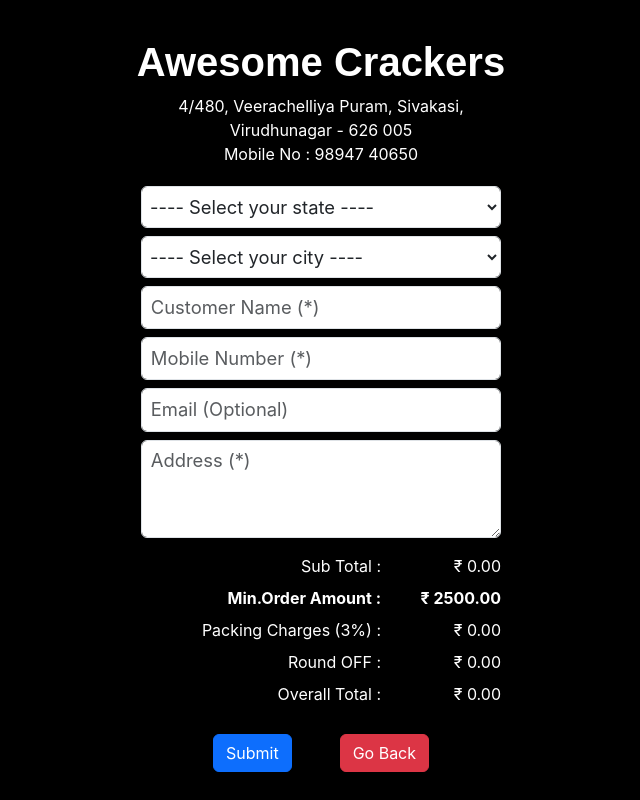
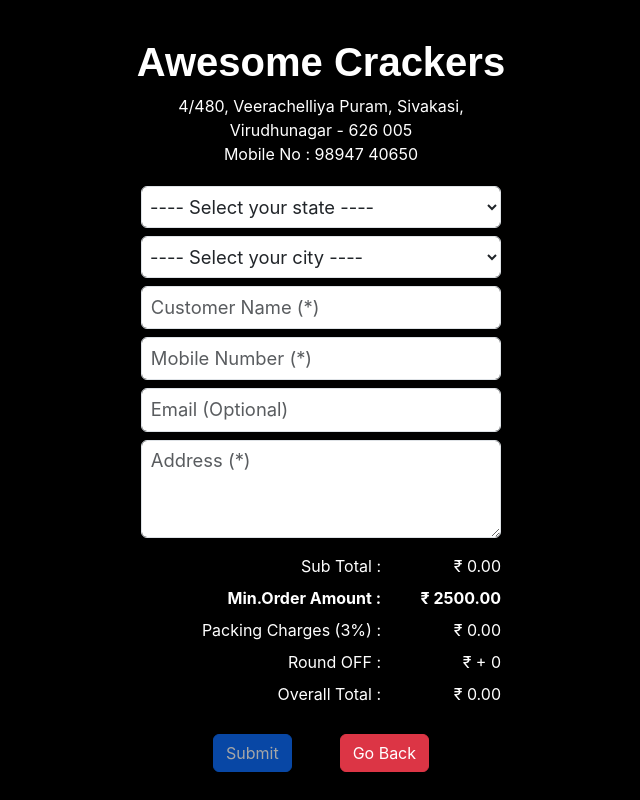
Before and after one commit to nirmal003/Diwali, a React (Create React App) app in the folder client/: page /estimate in a window 1280 px wide. Shown: the whole page, without its empty margins (319-959 px from the left). Built offline with nearby package versions, Linux system fonts and the light colour scheme.

Commit message:
first commit

```diff
--- a/client/src/components/home/Home.js
+++ b/client/src/components/home/Home.js
@@ -46,10 +46,10 @@ function Home() {
         <Col className="col-lg-6 col-md-8 col-12">
           <h3 className="fw-bold text-start ">Welcome To</h3>
           <h2 className="text-danger text-start fw-bold mb-4">
-            Diwali Crackers
+            Awesome Crackers
           </h2>
           <p className="fs-5 para roboto ">
-            Malathi Crackers, We are the leading online fireworks supplier of
+            Awesome Crackers, We are the leading online fireworks supplier of
             all types of conventional crackers including chakras, flowerpots,
             rockets, bombs, sound crackers, etc. Apart from usual varieties, we
             have a wide range of fancy and novel crackers are sold, which
@@ -154,7 +154,7 @@ function Home() {
                   src="https://www.malathicrackers.com/images/singlesound.png"
                   className="img-fluid pb-3 wow rollIn"
                   data-aos="flip-right"
-                  data-aos-duration="1000"
+                  // data-aos-duration="300"
                   data-aos-delay="100"
                   alt="Single Sound"
                   title="Sivakasi Crackers Shop"
@@ -171,7 +171,7 @@ function Home() {
                   src="https://www.malathicrackers.com/images/flowerpots.png"
                   className="img-fluid pb-3 wow rollIn"
                   data-aos="flip-left"
-                  data-aos-duration="1000"
+                  // data-aos-duration="300"
                   data-aos-delay="100"
                   alt="Flower Pots"
                   title="Sivakasi Crackers Shop"
@@ -189,7 +189,7 @@ function Home() {
                   src="https://www.malathicrackers.com/images/diwalicrackers.png"
                   className="w-100 pb-4"
                   data-aos="zoom-in"
-                  data-aos-duration="1000"
+                  // data-aos-duration="300"
                   data-aos-delay="100"
                   alt="Discount Sivakasi Crackers"
                   title="Sivakasi Crackers Shop"
@@ -202,7 +202,7 @@ function Home() {
                   src="https://www.malathicrackers.com/images/chakkar.png"
                   className="img-fluid pb-3 wow rollIn"
                   data-aos="flip-left"
-                  data-aos-duration="1000"
+                  // data-aos-duration="300"
                   data-aos-delay="100"
                   alt="Lar Crackers"
                   title="Sivakasi Crackers Shop"
@@ -219,7 +219,7 @@ function Home() {
                   src="https://www.malathicrackers.com/images/novelties.png"
                   className="img-fluid pb-3 wow rollIn"
                   data-aos="flip-right"
-                  data-aos-duration="1000"
+                  // data-aos-duration="300"
                   data-aos-delay="100"
                   alt="Diwali Pattasu"
                   title="Fancy Novelties"
--- a/client/src/components/product/Product.js
+++ b/client/src/components/product/Product.js
@@ -131,7 +131,9 @@ function Product() {
       </>
 
       <Link to="/cart">
-        <Button className="mt-4 fs-5 fw-bold">Submit</Button>
+        <Button variant="success" className="mt-4 fs-5 fw-bold">
+          Submit
+        </Button>
       </Link>
 
       {show && <ModelView imgUrl={imgUrl} show={() => setShow(!show)} />}
--- a/client/src/pages/cart/Cart.js
+++ b/client/src/pages/cart/Cart.js
@@ -135,11 +135,14 @@ function Cart() {
             </div>
           </div>
 
-          <div className=" fs-5 estimate_btn_con disabled">
-            <Link to="/estimate" className="text-decoration-none text-black">
+          <button className=" fs-5 estimate_btn_con">
+            <Link
+              to={totalPrice ? "/estimate" : "/cart"}
+              className="text-decoration-none text-black"
+            >
               Confirm Estimate
             </Link>
-          </div>
+          </button>
         </div>
       </div>
 
--- a/client/src/pages/estimate/Estimate.js
+++ b/client/src/pages/estimate/Estimate.js
@@ -27,13 +27,15 @@ function Estimate() {
   const handleOnSubmit = async (e) => {
     e.preventDefault();
 
+    if (user.mobileNumber.length == 10) {
+      console.log("hii");
       const postData = await fetch(process.env.REACT_APP_ORDER, {
         mode: "no-cors",
         headers: {
           "Access-Control-Allow-Origin": "*",
         },
       });
-
+    }
     // const jsonData = await postData.json();
     console.log("hi");
   };
@@ -94,7 +96,7 @@ function Estimate() {
               <input
                 className="form-control shadow-none"
                 type="number"
-                name="mobileName"
+                name="mobilenumber"
                 placeholder="Mobile Number (*)"
                 required
                 onChange={getData}
@@ -138,7 +140,12 @@ function Estimate() {
               </div>
               <div className="d-flex justify-content-center flex-direction-row algin-items-center pt-2">
                 <span className="col-8">Round OFF :</span>
-                <span className="col-4">₹ {roundOff.toFixed(2)}</span>
+                <span className="col-4">
+                  ₹{" "}
+                  {roundOff.toFixed(2) > 0
+                    ? `- ${roundOff.toFixed(2)}`
+                    : ` + ${Math.abs(roundOff.toFixed(2))}`}
+                </span>
               </div>
               <div className="d-flex justify-content-center flex-direction-row algin-items-center pt-2">
                 <span className="col-8">Overall Total :</span>
@@ -146,7 +153,13 @@ function Estimate() {
               </div>
             </div>
 
-            <Button variant="primary" type="submit" className="m-4 submit_btn">
+            <Button
+              variant="primary"
+              type="submit"
+              className={`m-4 submit_btn ${
+                Math.round(totalPrice) > 2500 ? "" : "disabled"
+              }`}
+            >
               Submit
             </Button>
 
--- a/client/src/pages/footer/Footer.js
+++ b/client/src/pages/footer/Footer.js
@@ -136,8 +136,8 @@ function Footer() {
                       crackers through the enquiry button. We will contact you
                       within 24 hrs and confirm the order through WhatsApp or
                       phone call. Please add and submit your enquiries and enjoy
-                      your Diwali with Malathi Crackers. Our License No.----.
-                      Malathi Crackers as a company following 100% legal &
+                      your Diwali with Awesome Crackers. Our License No.----.
+                      Awesome Crackers as a company following 100% legal &
                       statutory compliances and all our shops, go-downs are
                       maintained as per the explosive acts. We send the parcels
                       through registered and legal transport service providers
@@ -155,7 +155,7 @@ function Footer() {
                 <div className="col-lg-12 col-md-12 col-12">
                   <ul className="fullpad">
                     <li className="text-white roboto text-center smallfnt">
-                      Copyright &copy; 2022, Malathi Crackers.
+                      Copyright &copy; 2022, Awesome Crackers.
                       <span className="wrdbrk">All rights reserved </span>
                     </li>
                   </ul>
--- a/client/src/pages/model/modelview.css
+++ b/client/src/pages/model/modelview.css
@@ -34,6 +34,10 @@
   color: #fff;
 }
 
+.span:active {
+  color: rgb(0, 0, 0);
+}
+
 .model img {
   margin: 31px 8px 4px;
   width: 340px;
--- a/client/src/pages/navbar/navbar.css
+++ b/client/src/pages/navbar/navbar.css
@@ -60,7 +60,7 @@
   z-index: 2;
   top: 82px;
   right: 0;
-  background: #000;
+  background: #9e1a8a;
   display: flex;
   justify-content: center;
   align-items: center;
```
Lines whose indentation alone changed are shown as unchanged.
